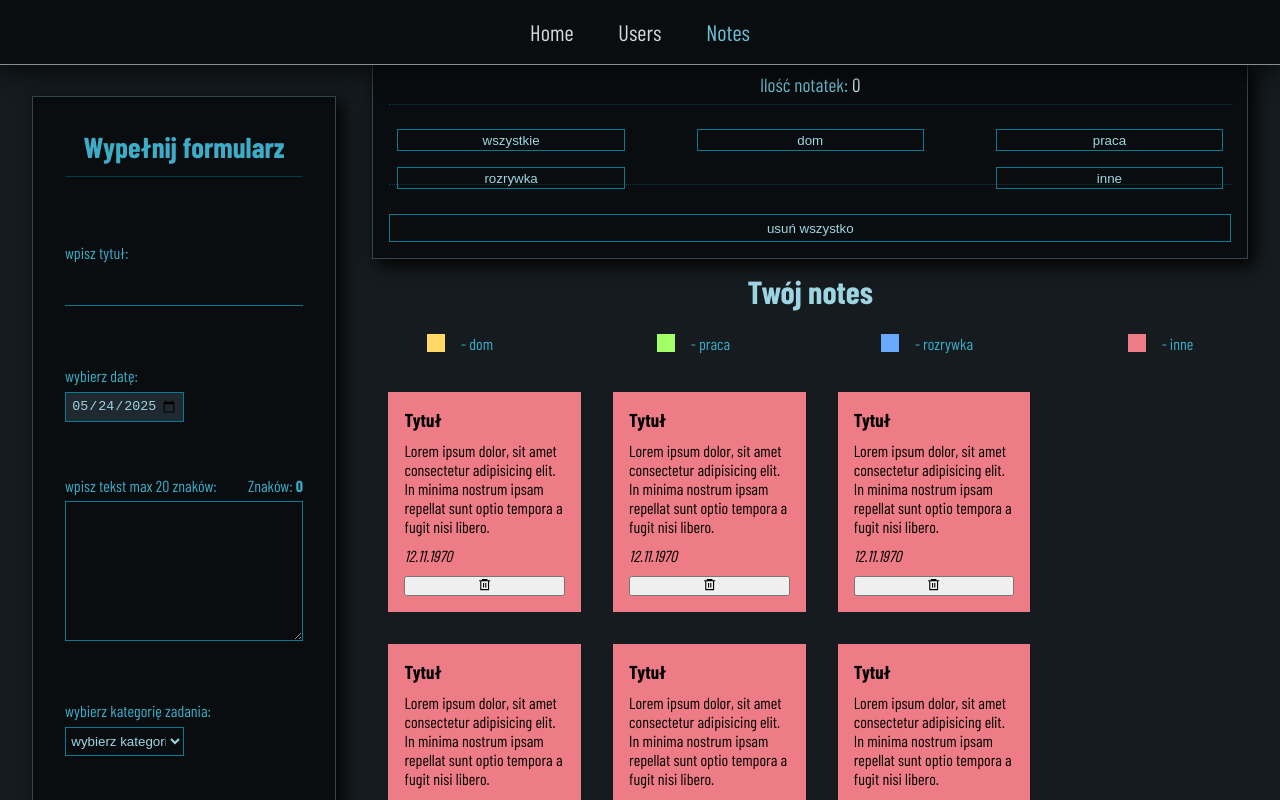
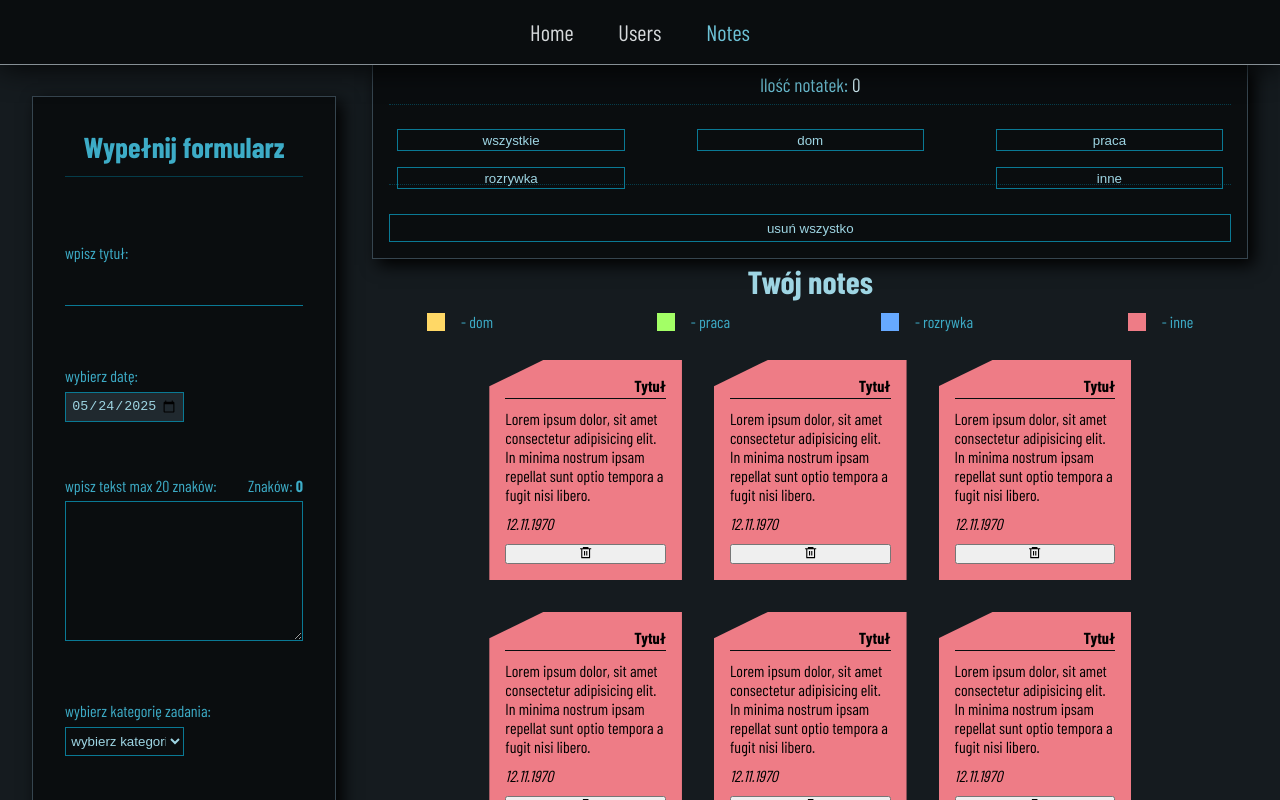
Before and after one commit to Scorpion19702022/SIMPLE_PROJECT_REACT_REDUX, a React (Vite) app: page /Notes in a window 1280 px wide. Shown: the top 800 px of the page. Built offline with nearby package versions, Linux system fonts and the light colour scheme; a web font is replaced by a local one.

Commit message:
added style

```diff
--- a/src/Components/Notes/Styles/NotesItem.module.css
+++ b/src/Components/Notes/Styles/NotesItem.module.css
@@ -30,14 +30,23 @@
 }
 
 .card {
-	width: 35%;
-	height: 270px;
+	width: 40%;
+	height: 300px;
 	display: flex;
 	flex-direction: column;
 	justify-content: space-between;
 	margin: 1em;
 	padding: 1em;
 	background-color: var(--color-other);
+	clip-path: polygon(28% 0, 100% 0, 100% 100%, 0 100%, 0 12%);
+}
+
+.theme {
+	width: 100%;
+	text-align: right;
+	font-size: 1em;
+	padding: 0em 0em 0.2em 2em;
+	border-bottom: 0.04em solid var(--color-dark10);
 }
 
 @media (min-width: 1200px) {
--- a/src/Components/Notes/Styles/NotesResult.module.css
+++ b/src/Components/Notes/Styles/NotesResult.module.css
@@ -157,7 +157,9 @@
 	width: 100%;
 	min-height: 60%;
 	display: flex;
+	justify-content: center;
 	flex-wrap: wrap;
+	margin-bottom: 2em;
 }
 
 .popup {
```
